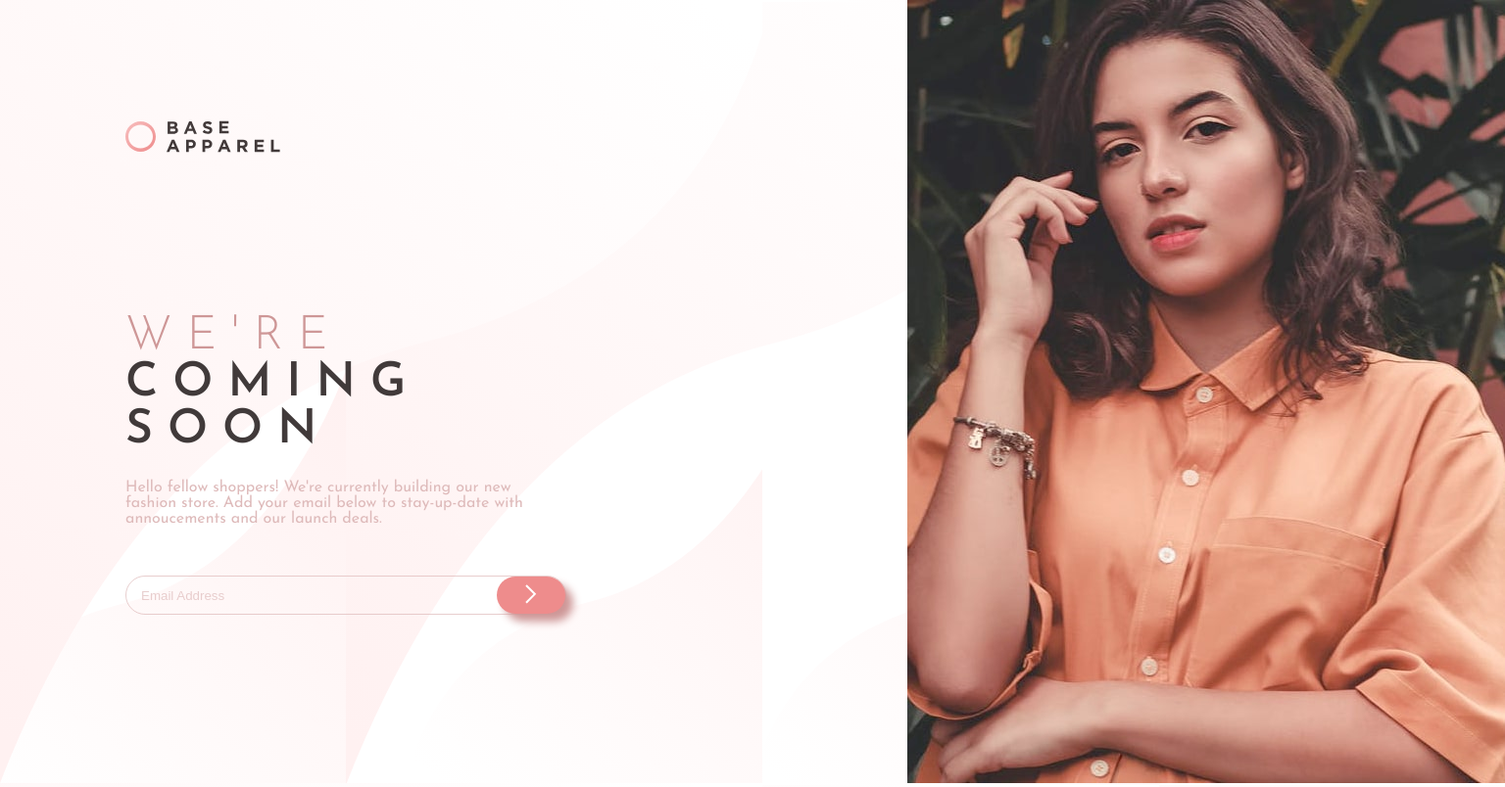
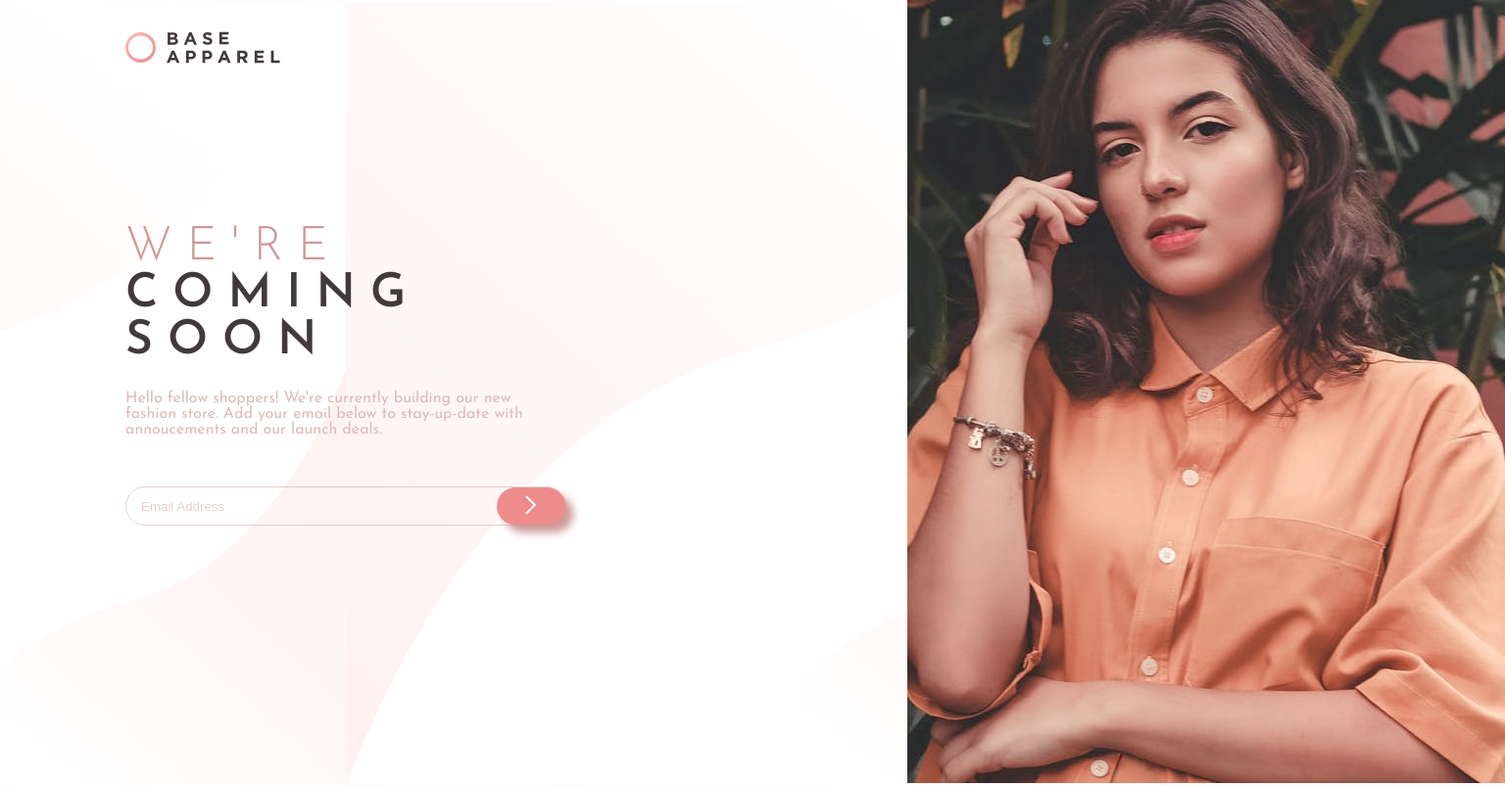
Before and after one commit to Harliyah/BaseApparel, a plain HTML site: page index.html in a window 1536 px wide. Shown: the whole page at 98% size. Drawn offline with Linux system fonts and the light colour scheme.

Commit message:
Third Commit

```diff
--- a/style.css
+++ b/style.css
@@ -1,14 +1,18 @@
 @import url('https://fonts.googleapis.com/css2?family=Josefin+Sans:ital,wght@0,100..700;1,100..700&display=swap');
-@media(min-width: 320px){
+@media(max-width: 768px){
     *{
         margin: 0;
         padding: 0;
         box-sizing: border-box;
     }
+    body{
+        max-width: 100%;
+        max-height: 100%;
+        overflow: hidden;
+    }
     main{
         display: flex;
         justify-content: space-between;
-        max-width: 100%;
         margin: 0 auto;
     }
     .image img{
@@ -19,13 +23,11 @@
         background-image: url(Images/bg-pattern-desktop.svg);
     }
     .logo{
-        padding: 3rem 0rem 5rem 0rem;
-        margin-top: 25px;
+        margin: 2rem 0rem 10rem 0rem;
     }
     .text{
 
         margin-bottom: 50px;
-        margin-top: 80px;
         color: hsl(0, 36%, 80%);
         font-family: "Josefin Sans", sans-serif;
         font-weight: normal;
@@ -81,16 +83,19 @@
     main{
         display: flex;
         justify-content: space-between;
+
         background-image: url(Images/bg-pattern-desktop.svg);
         background-position: center;
         margin: auto;
+    }
+    .image img{
+        cursor: url(Images/icon-error.svg), pointer;
     }
     .main-content{
         padding-left: 8rem;
     }
     .logo{
-        padding: 3rem 0rem 5rem 0rem;
-        margin-top: 25px;
+        margin: 2rem 0rem 10rem 0rem;
     }
     .logo img{
         cursor: url(Images/icon-error.svg);
@@ -110,7 +115,6 @@
         font-weight: 600;
         font-size: 3rem;
         margin-bottom: 10px;
-
     }
     span{
         color: hsl(0, 36%, 70%);
```
